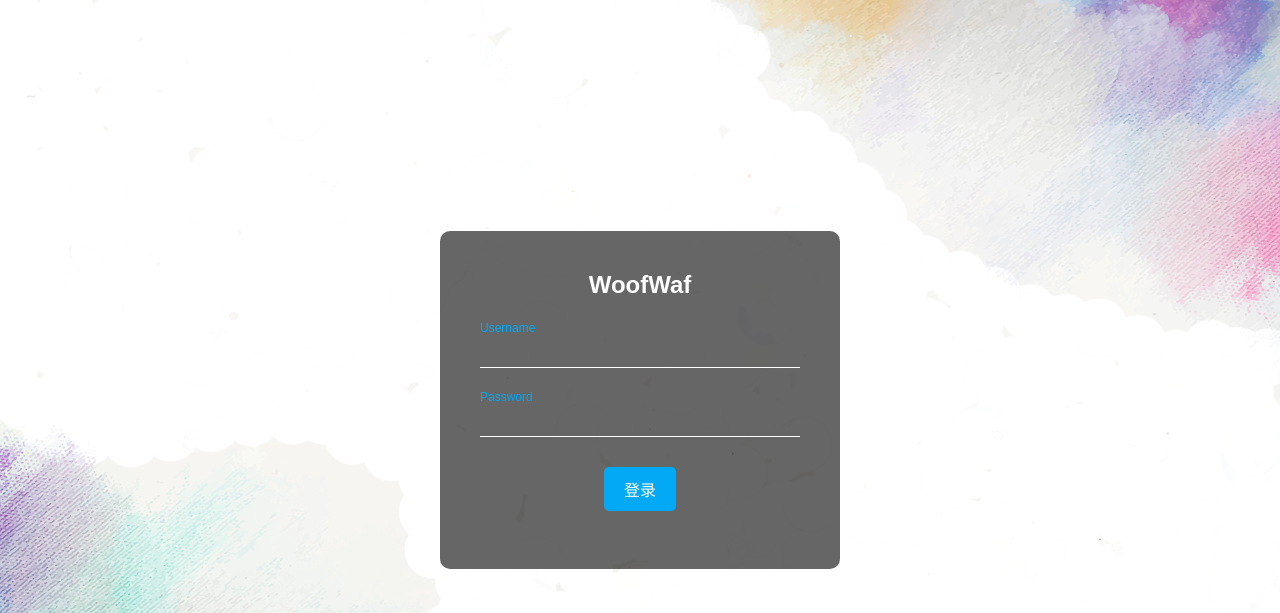
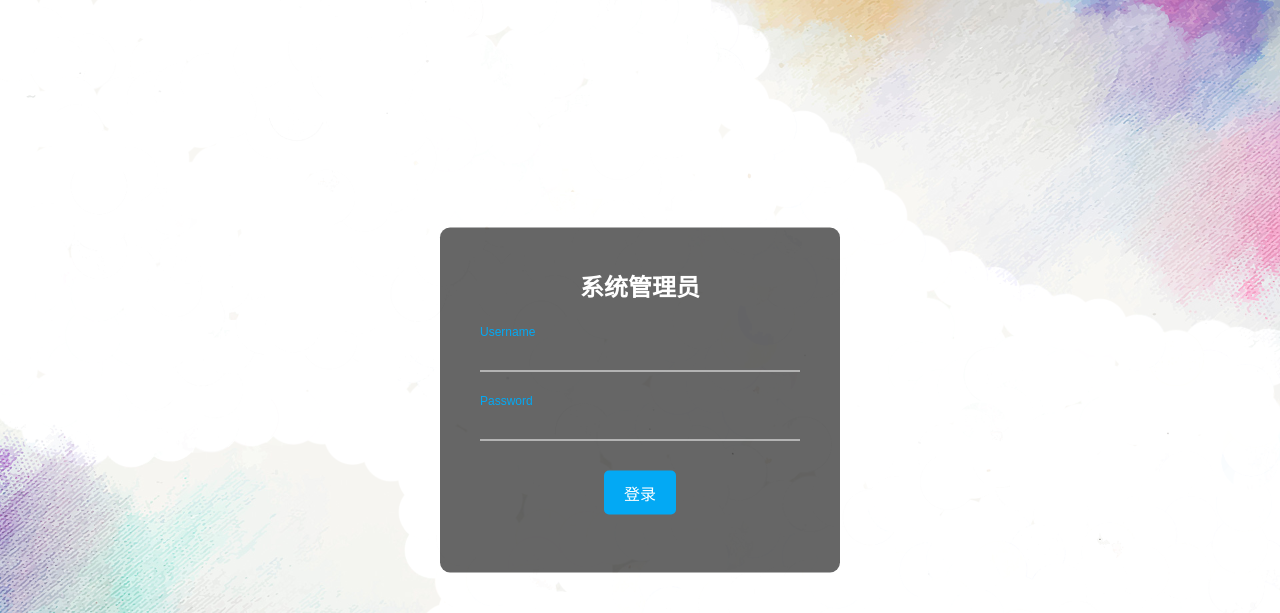
Before and after one commit to Carterzackary/speech_ai, a Django app: page /Administrator/waf/login in a window 1280 px wide. Shown: the top 613 px of the page. Run offline with Django 3.2, Linux system fonts and the light colour scheme; data comes from the database, SQL or seed files in the repository; data that the repository does not hold is empty; parts of the project's set-up code (start-up, migrations or seed data) failed here and were passed over.

Commit message:
5.29.4 系统管理员登录界面1更改

```diff
--- a/WoofWaf/templates/WafTemp/login.html
+++ b/WoofWaf/templates/WafTemp/login.html
@@ -119,7 +119,7 @@
 {% endif %}
 
     <div class="box">
-  <h2>WoofWaf</h2>
+  <h2>系统管理员</h2>
   <form method="post">
   {% csrf_token %}
     <div class="inputBox">
```
